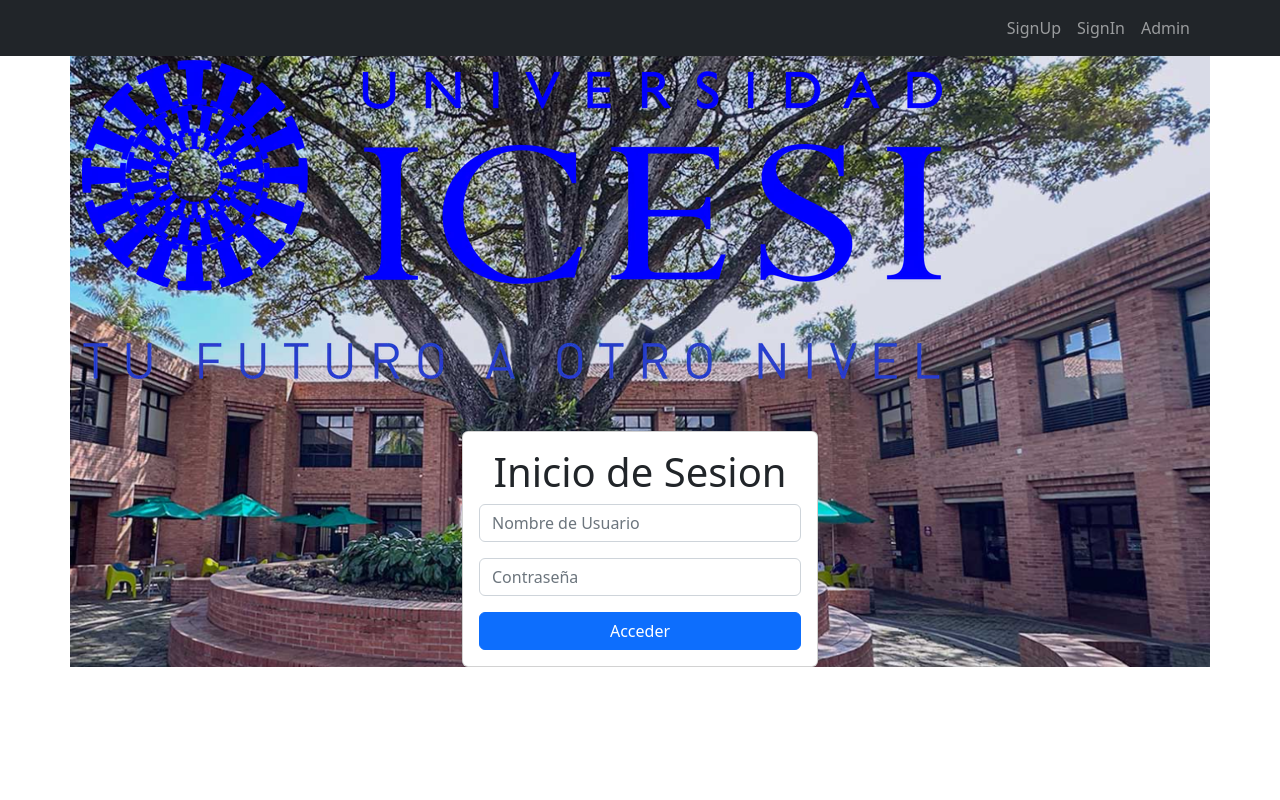
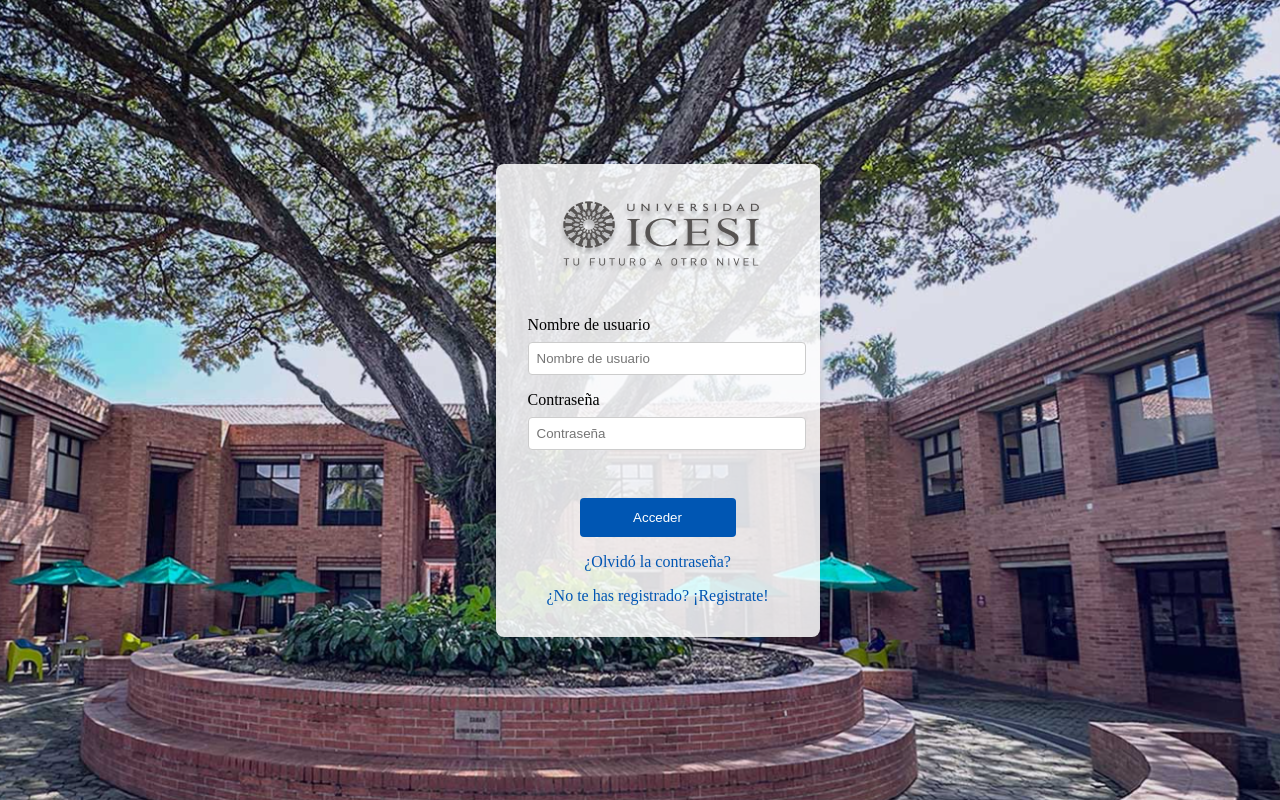
Before and after one commit to ICESI-PI1-2024A-3/ccsa-grupo-4, a Django app: page / in a window 1280 px wide. Run offline with Django 5.2, Linux system fonts and the light colour scheme.

Commit message:
fix: improve the styles of sign in and sign up templates

```diff
--- /dev/null
+++ b/logistic/static/styles/signin.css
@@ -0,0 +1,99 @@
+body, html {
+    margin: 0;
+    padding: 0;
+    height: 100%;
+}
+
+.background-image {
+    background-size: cover;
+    background-position: center;
+    height: 100%;
+    display: flex;
+    justify-content: center;
+    align-items: center;
+}
+
+.login-panel {
+    background-color: rgba(255, 255, 255, 0.85);
+    border-radius: 8px;
+    padding: 2rem;
+    width: 90%;
+    max-width: 400px;
+    box-shadow: 0 4px 8px rgba(0, 0, 0, 0.1);
+}
+
+.logo-container {
+    text-align: center;
+    margin-bottom: 2rem;
+}
+
+.university-logo {
+    max-width: 100%;
+    height: auto;
+}
+
+.login-form form {
+    display: flex;
+    flex-direction: column;
+}
+
+.form-group {
+    margin-bottom: 1rem;
+}
+
+.form-group label {
+    display: block;
+    margin-bottom: .5rem;
+}
+
+.form-group input {
+    width: 100%;
+    padding: 0.5rem;
+    border: 1px solid #ccc;
+    border-radius: 4px;
+}
+
+.form-actions {
+    margin-top: 1rem;
+}
+
+.login-button {
+    background-color: #0056b3;
+    color: white;
+    border: none;
+    padding: 0.75rem 1.5rem;
+    border-radius: 4px;
+    cursor: pointer;
+    display: block; /* Esto asegura que el botón se comporte como un bloque y pueda ser centrado */
+    width: 60%; /* Ancho del botón ajustado a 60% */
+    margin: 1rem auto; /* Centra el botón horizontalmente y agrega margen superior e inferior */
+    box-sizing: border-box; /* Incluye el padding y el borde en el ancho total del botón */
+}
+
+.login-button:hover {
+    background-color: #004494;
+}
+
+.forgot-password {
+    display: block;
+    text-align: center;
+    margin-top: 1rem;
+    color: #0056b3;
+    text-decoration: none;
+}
+
+.forgot-password:hover {
+    text-decoration: underline;
+}
+
+.signup-template {
+    display: block;
+    text-align: center;
+    margin-top: 1rem;
+    color: #0056b3;
+    text-decoration: none;
+}
+
+.signup-template:hover {
+    text-decoration: underline;
+}
--- a/logistic/templates/signin.html
+++ b/logistic/templates/signin.html
@@ -1,29 +1,42 @@
-{% extends 'base.html' %}
-{% block content %}
-<main class="container" style="background-image: url('/static/images/fondoSaman.png'); background-size: cover;
-background-position: center;">
+{% load static %}
 
-  <div class="row">
-    <section>
+<!DOCTYPE html>
+<html lang="es">
+<head>
+    <meta charset="UTF-8">
+    <meta name="viewport" content="width=device-width, initial-scale=1.0">
+    <title>Iniciar Sesión</title>
+    <link rel="stylesheet" href="{% static 'styles/signin.css' %}">
+</head>
+<body style="background-image: url('{% static 'images/fondoSaman.png' %}');
+ background-size: cover; background-position: center;"
+ class="background-image">
+    <div>
+        <div class="login-panel">
+            <div class="logo-container">
+                <img src="/static/images/logo.png" alt="Logo Universidad Icesi" class="university-logo">
+            </div>
+            <div class="login-form">
+                <form action="/signin/" method="POST">
+                    {{error}}
+                    {% csrf_token %}
+                    <div class="form-group">
+                        <label for="username">Nombre de usuario</label>
+                        <input type="text" name="username" id="username" placeholder="Nombre de usuario" />
 
-      <img src="/static/images/logo_azul.webp" class="icon">
-
-    </section>
-
-
-    <div class="col-md-4 offset-md-4 mt-5">
-      <form action="/signin/" method="POST" class="card card-body">
-        <h1 class="text-center">Inicio de Sesion</h1>
-        {{ error }} {% csrf_token %}
-        <div class="mb-3">
-          <input type="text" name="username" id="username" class="form-control" placeholder="Nombre de Usuario" />
+                    </div>
+                    <div class="form-group">
+                        <label for="password">Contraseña</label>
+                        <input type="password" name="password" id="password" placeholder="Contraseña" />
+                    </div>
+                    <div class="form-actions">
+                        <button type="submit" class="login-button">Acceder</button>
+                        <a href="/forgot-password/" class="forgot-password">¿Olvidó la contraseña?</a>
+                        <a href="{% url 'signup' %}" class="signup-template">¿No te has registrado? ¡Registrate!</a>
+                    </div>
+                </form>
+            </div>
         </div>
-        <div class="mb-3">
-          <input type="password" name="password" id="password" class="form-control" placeholder="Contraseña" />
-        </div>
-        <button class="btn btn-primary">Acceder</button>
-      </form>
     </div>
-  </div>
-</main>
-{% endblock %}
+</body>
+</html>
```
Also changed, not shown: CCSA_LogisticTeam/settings.py (+8 -0 lines), logistic/templates/signup.html (+39 -25 lines).
